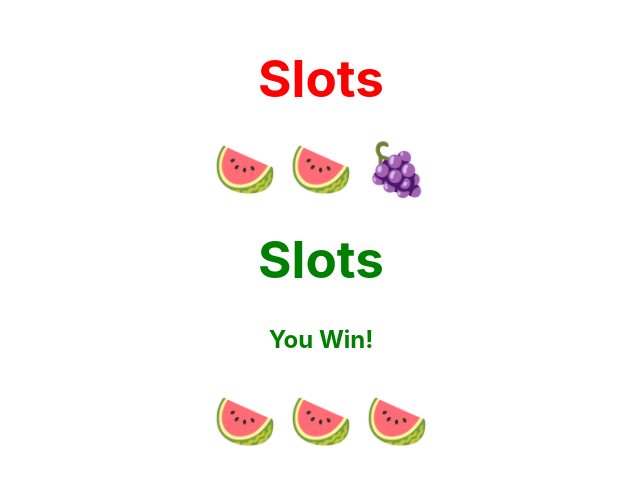
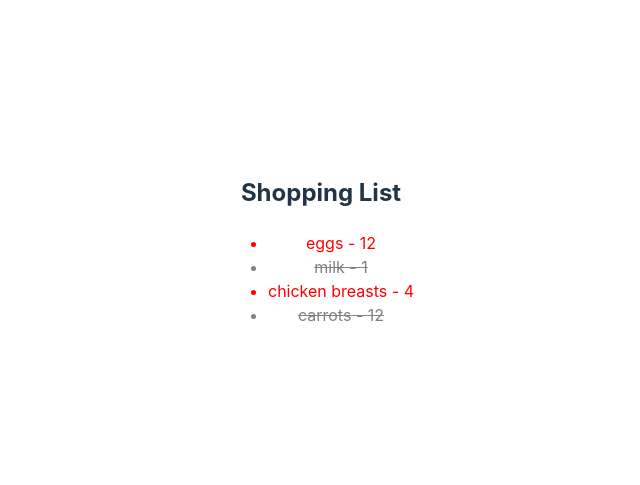
Before and after one commit to bbangwon/first-react-app, a React (Vite) app: page / in a window 1280 px wide. Shown: the part 151-636 px from the top of the page, without its empty margins (319-959 px from the left). Built offline with nearby package versions, Linux system fonts and the light colour scheme.

Commit message:
쇼핑 목록 컴포넌트 만들기

```diff
--- a/src/App.jsx
+++ b/src/App.jsx
@@ -5,7 +5,15 @@ import './App.css'
 // import DoubleDice from './DoubleDice';
 // import Heading from './Heading';
 // import ColorList from './ColorList';
-import Slots from './Slots';
+// import Slots from './Slots';
+import ShoppingList from './ShoppingList';
+
+const data = [
+  {item: 'eggs', quantity: 12, completed: false},
+  {item: 'milk', quantity: 1, completed: true},
+  {item: 'chicken breasts', quantity: 4, completed: false},
+  {item: 'carrots', quantity: 12, completed: true}
+]
 
 function App() {
   return (
@@ -28,9 +36,9 @@ function App() {
     <ColorList colors={["red", "blue", "green", "yellow"]} />
     <ColorList colors={["#333", "#666", "#999", "#CCC"]} /> */}
 
-    <Slots s1="🍉" s2="🍉" s3="🍇" />
-    <Slots s1="🍉" s2="🍉" s3="🍉" />
-
+    {/* <Slots s1="🍉" s2="🍉" s3="🍇" />
+    <Slots s1="🍉" s2="🍉" s3="🍉" /> */}
+    <ShoppingList items={data} />
   </div>
   );
 }
--- /dev/null
+++ b/src/ShoppingList.jsx
@@ -0,0 +1,19 @@
+function ShoppingList({ items }) {
+    return (
+        <div>
+            <h2>Shopping List</h2>
+            <ul>
+                {items.map((i) => (
+                    <li style={{
+                        color: i.completed ? "gray" : "red",
+                        textDecoration: i.completed ? "line-through" : "none"
+                    }}>
+                        {i.item} - {i.quantity}
+                    </li>
+                ))}
+            </ul>
+        </div>
+    );
+}
+
+export default ShoppingList;
```
